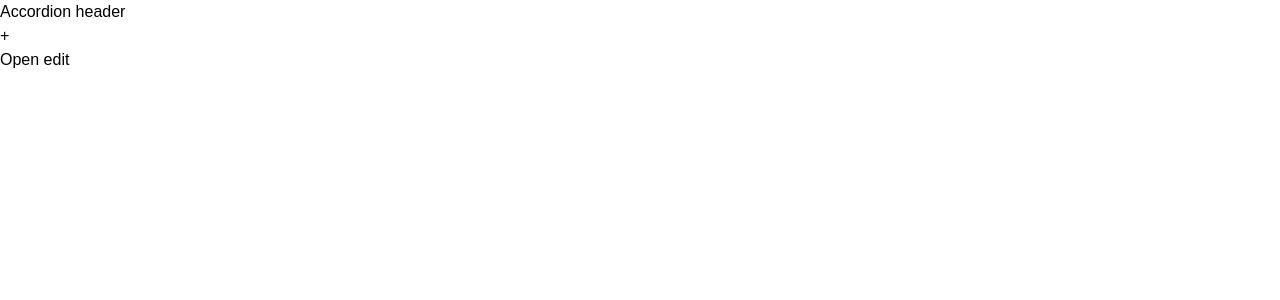
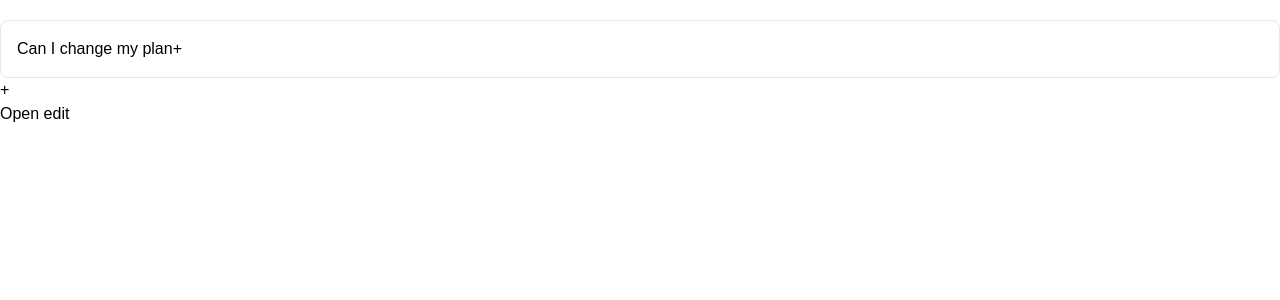
Before and after one commit to Cong-Sinh/reactjs-evondev, a React (Create React App) app: page / in a window 1280 px wide. Shown: the top 300 px of the page. Built offline with nearby package versions, Linux system fonts and the light colour scheme.

Commit message:
composition(Compound)

```diff
--- a/src/App.js
+++ b/src/App.js
@@ -171,7 +171,7 @@ function App() {
       </div>
 
       <div>
-        <Accordion></Accordion>
+        <Accordion header="Can I change my plan">sdfgsdfsdfsdfsdsf</Accordion>
         <Editable></Editable>
       </div>
     </div>
--- a/src/components/advanced-react/react-composition/Accordion.js
+++ b/src/components/advanced-react/react-composition/Accordion.js
@@ -1,7 +1,9 @@
 import React, { useState } from "react";
 import useToggle from "./useToggle";
+import AccordionContent from "./AccordionContent";
+import AccordionHeader from "./AccordionHeader";
 
-const Accordion = () => {
+const Accordion = ({ header, children }) => {
   //   const [show, shetShow] = useState(false);
   //   const handleToggleShow = () => {
   //     shetShow((previous) => !previous);
@@ -11,13 +13,10 @@ const Accordion = () => {
 
   return (
     <div>
-      <div>
-        <div className="cursor-pointer header" onClick={handleToggleShow}>
-          Accordion header
-        </div>
-        <span>+</span>
-      </div>
-      {show && <div className="content">Accordion content</div>}
+      <AccordionHeader show={show} handleToggleShow={handleToggleShow}>
+        {header}
+      </AccordionHeader>
+      <AccordionContent show={show}>{children}</AccordionContent>
     </div>
   );
 };
--- /dev/null
+++ b/src/components/advanced-react/react-composition/AccordionContent.js
@@ -0,0 +1,15 @@
+import React from "react";
+
+const AccordionContent = ({ show, children }) => {
+  return (
+    <div>
+      {show && (
+        <div className="p-4 mt-5 border border-gray-200 rounded-lg content">
+          {children}
+        </div>
+      )}
+    </div>
+  );
+};
+
+export default AccordionContent;
--- a/src/components/advanced-react/react-composition/AccordionHeader.js
+++ b/src/components/advanced-react/react-composition/AccordionHeader.js
@@ -0,0 +1,20 @@
+import React from "react";
+
+const AccordionHeader = ({ show, handleToggleShow, children }) => {
+  return (
+    <div>
+      <div>
+        <div
+          className="p-4 mt-5 border border-gray-200 rounded-lg cursor-pointer header content"
+          onClick={handleToggleShow}
+        >
+          {children}
+          {show ? <span>-</span> : <span>+</span>}
+        </div>
+        <span>+</span>
+      </div>
+    </div>
+  );
+};
+
+export default AccordionHeader;
```
